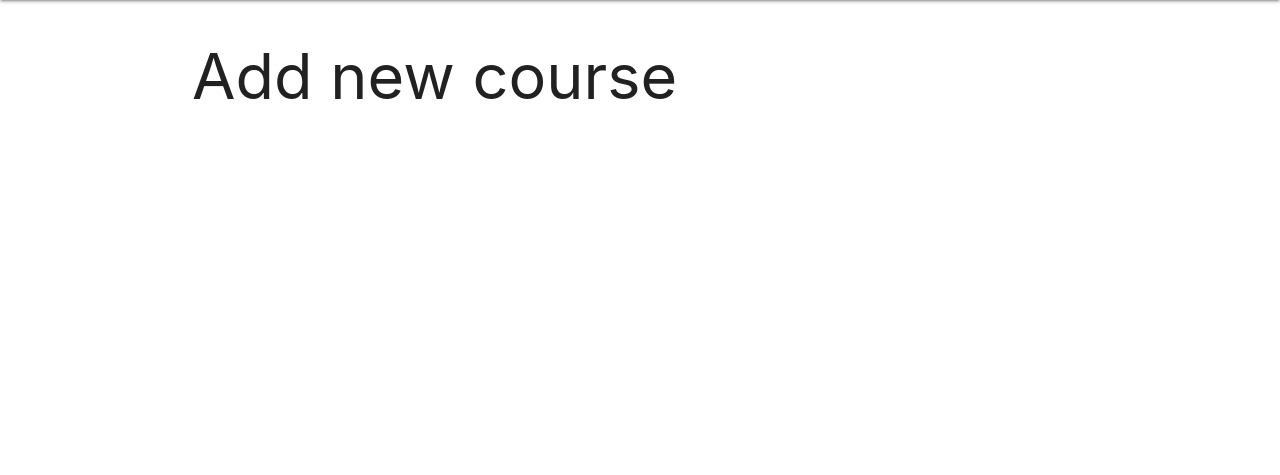
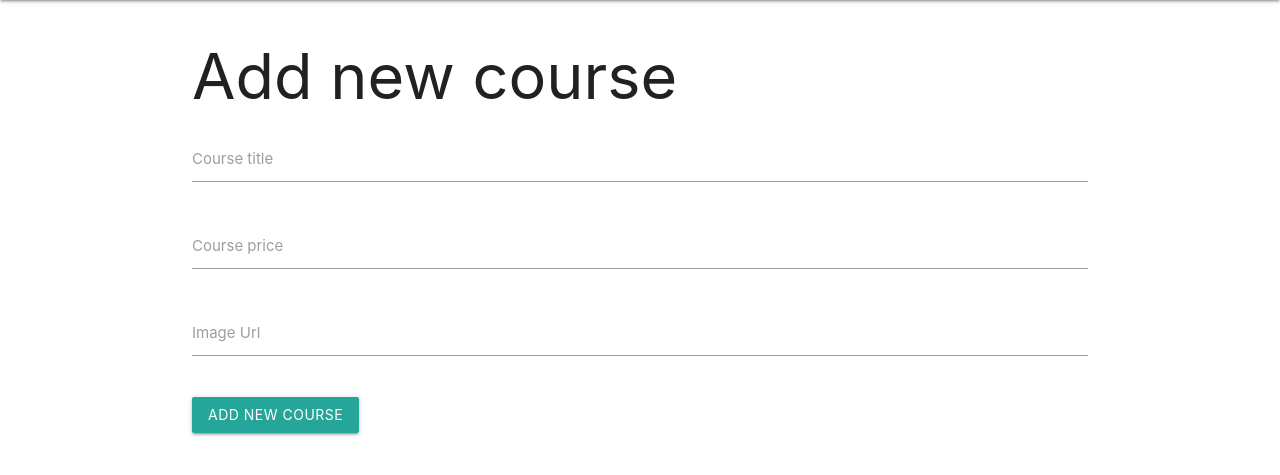
Before and after one commit to kravchyshyn/nodejs-express, a Node server app: page /add in a window 1280 px wide. Shown: the part 64-539 px from the top of the page. Run offline with Node 20, Linux system fonts and the light colour scheme; some libraries are stand-ins or nearby versions.

Commit message:
create form to add new course, base handling

```diff
--- a/index.js
+++ b/index.js
@@ -23,6 +23,7 @@ app.set('view engine', 'hbs');
 app.set('views', 'views');
 
 app.use(express.static('public'));
+app.use(express.urlencoded({extended: true}))
 
 app.use('/', homeRoutes);
 app.use('/add', addRoutes);
--- a/routes/add.js
+++ b/routes/add.js
@@ -8,4 +8,10 @@ router.get('/', (request, response) => {
     });
 })
 
+router.post('/', (req, res) => {
+    console.log('data which we send by POST method', req.body);
+
+    res.redirect('/courses');
+})
+
 module.exports = router;
--- a/views/add.hbs
+++ b/views/add.hbs
@@ -1 +1,21 @@
 <h1>Add new course</h1>
+<form action="/add" method="POST">
+    <div class="input-field">
+        <input id="title" name="title" type="text" class="validate" required>
+        <label for="title">Course title</label>
+        <span class="helper-text" data-error="Please fill the title"></span>
+    </div>
+    <div class="input-field">
+        <input id="price" name="price" type="number" class="validate" required min="1">
+        <label for="price">Course price</label>
+        <span class="helper-text" data-error="Please fill the price"></span>
+    </div>
+
+    <div class="input-field">
+        <input id="img" name="image" type="text" class="validate" required>
+        <label for="img">Image Url</label>
+        <span class="helper-text" data-error="Please fill image url"></span>
+    </div>
+
+    <button class="btn btn-primary">Add new course </button>
+</form>
```
